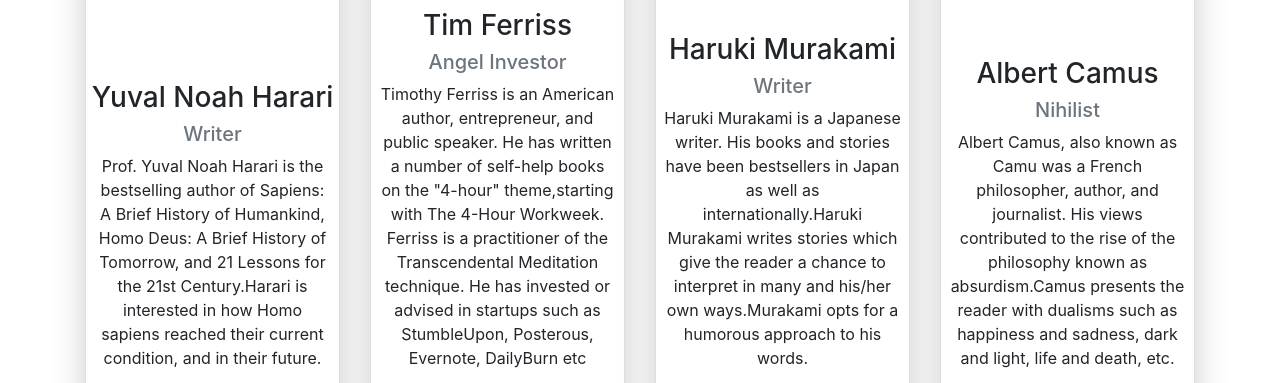
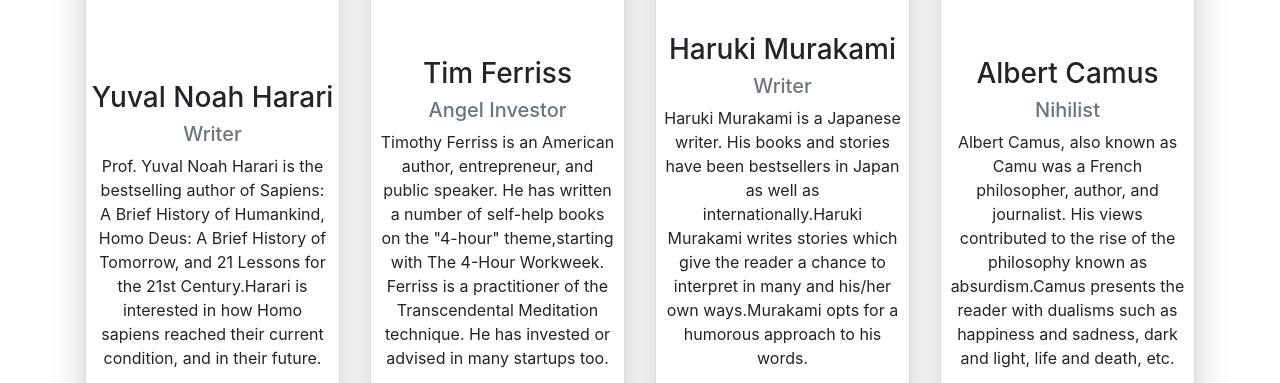
Before and after one commit to eydean/reads.eydean.com, a website: page index.html in a window 1280 px wide. Shown: the part 2142-2525 px from the top of the page. Drawn offline with Linux system fonts and the light colour scheme.

Commit message:
Update index.html

```diff
--- a/index.html
+++ b/index.html
@@ -267,7 +267,7 @@
                         <h5 class="text-muted">
                          Angel Investor
                         </h5>
-                        <p>Timothy Ferriss is an American author, entrepreneur, and public speaker. He has written a number of self-help books on the "4-hour" theme,starting with The 4-Hour Workweek. Ferriss is a practitioner of the Transcendental Meditation technique. He has invested or advised in startups such as StumbleUpon, Posterous, Evernote, DailyBurn etc </p>
+                        <p>Timothy Ferriss is an American author, entrepreneur, and public speaker. He has written a number of self-help books on the "4-hour" theme,starting with The 4-Hour Workweek. Ferriss is a practitioner of the Transcendental Meditation technique. He has invested or advised in many startups too. </p>
                         <div class="d-flex flex-row justify-content-center">
                             <div class="p-4">
                                 <a href="#">
```
